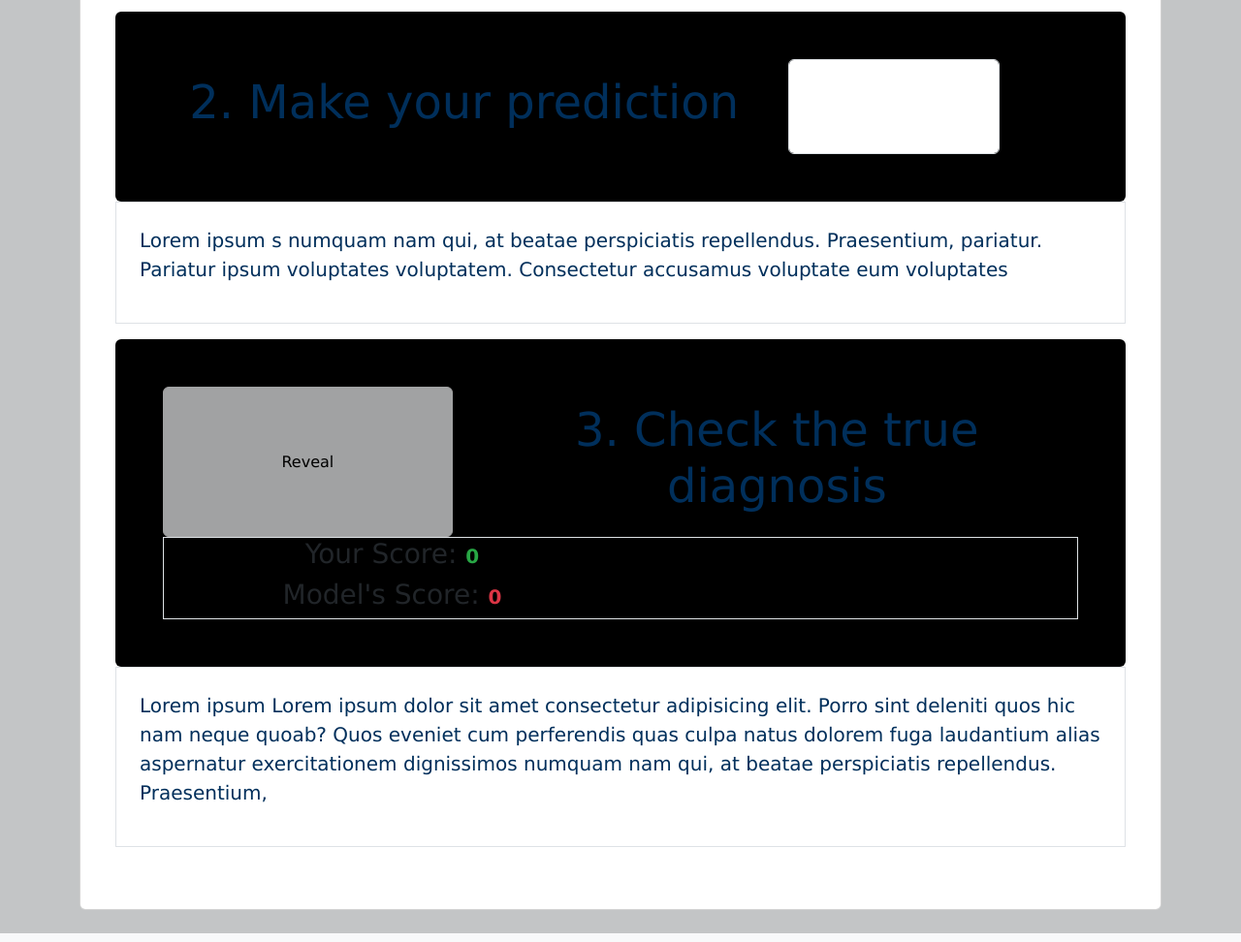
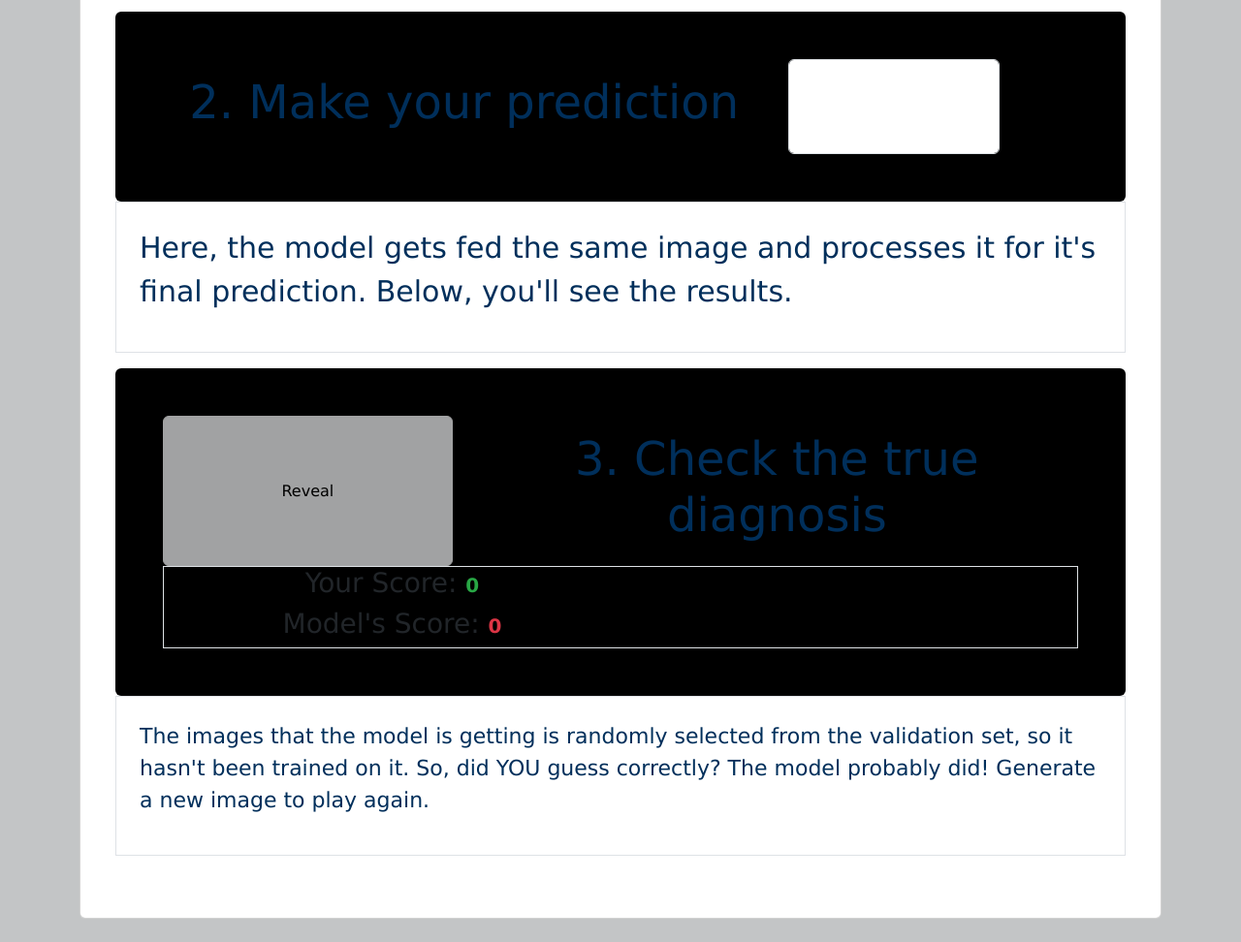
Before and after one commit to ktownkinley/project_4, a Flask app: page /game in a window 1280 px wide. Shown: the part 1122-2094 px from the top of the page at 97% size. Run offline with Flask 3, Linux system fonts and the light colour scheme; some libraries are stand-ins or nearby versions.

Commit message:
updated more paragraph text in game.html

```diff
--- a/flask_project/app/templates/game.html
+++ b/flask_project/app/templates/game.html
@@ -71,8 +71,7 @@
                     </div>
                 </div>
                 <div class="col-lg-12 col-sm-12 mb-3 p-4 border">
-                    <p>Lorem ipsum s numquam nam qui, at beatae perspiciatis repellendus. Praesentium,
-                        pariatur. Pariatur ipsum voluptates voluptatem. Consectetur accusamus voluptate eum voluptates
+                    <p style="font-size: 30px;">Here, the model gets fed the same image and processes it for it's final prediction. Below, you'll see the results.
                     </p>
                 </div>
 
@@ -100,11 +99,8 @@
 
 
                 <div class="col-lg-12 col-sm-12 mb-3 p-4 border">
-                    <p>Lorem ipsum Lorem ipsum dolor sit amet consectetur adipisicing elit. Porro sint deleniti quos hic
-                        nam
-                        neque
-                        quoab? Quos eveniet cum perferendis quas culpa natus dolorem fuga laudantium alias aspernatur
-                        exercitationem dignissimos numquam nam qui, at beatae perspiciatis repellendus. Praesentium,
+                    <p style="font-size: 22px;">The images that the model is getting is randomly selected from the validation set, so it hasn't been trained on it.
+                        So, did YOU guess correctly? The model probably did! Generate a new image to play again.
                     </p>
                 </div>
             </div>
```
